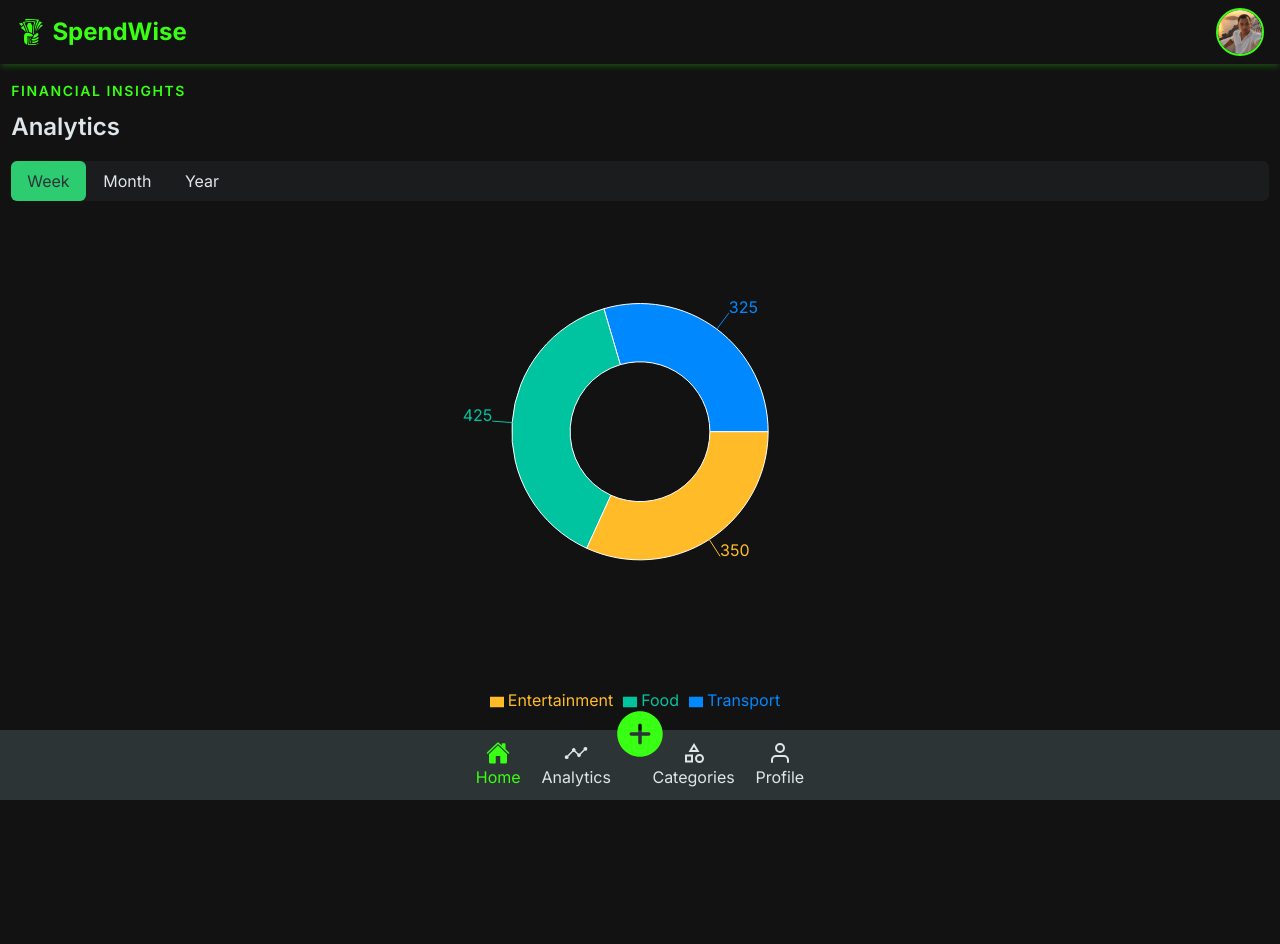
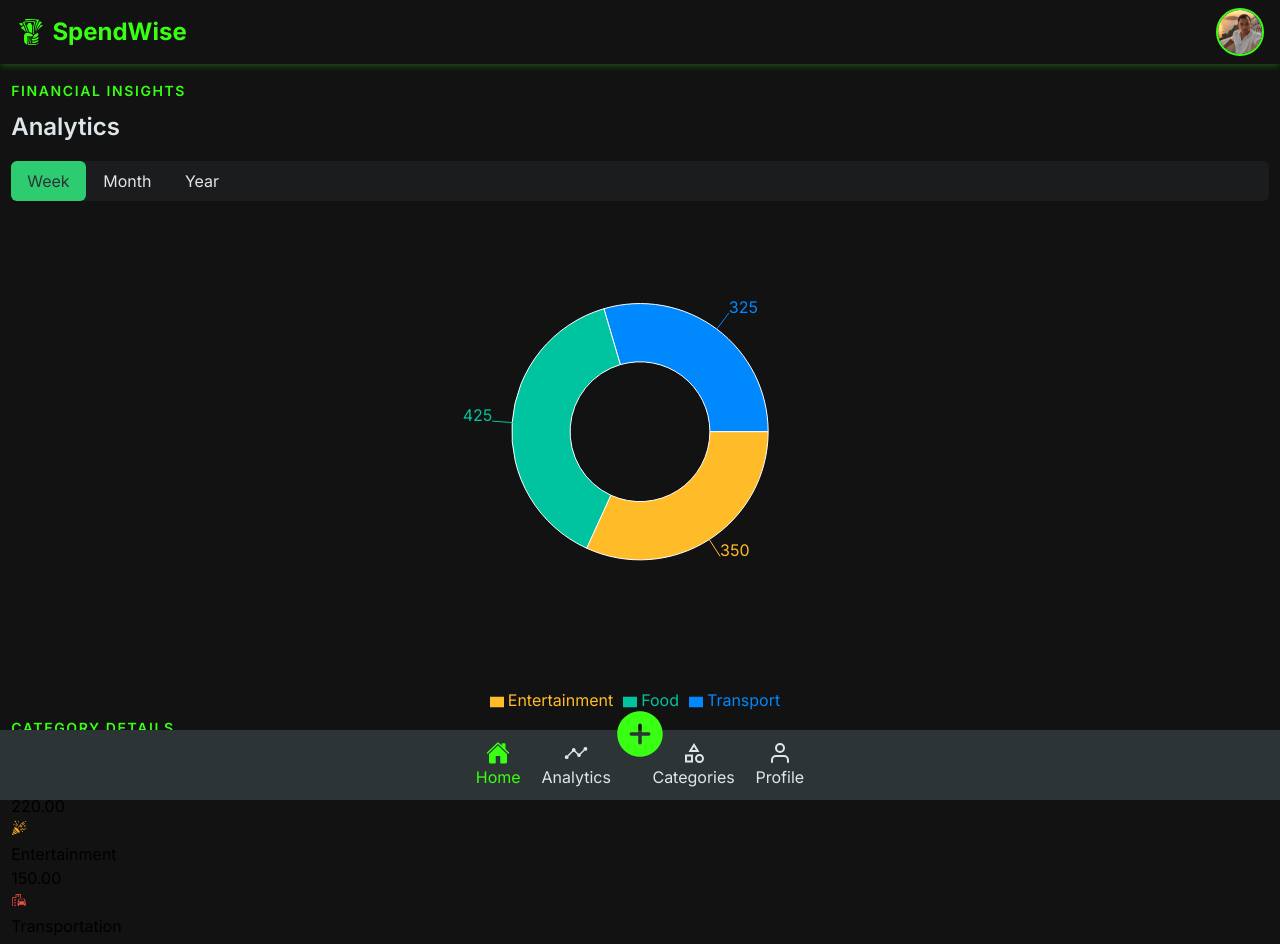
Before and after one commit to Andriamahay11master/SpendWise, a React (Vite) app: page /analytics in a window 1280 px wide. Shown: the top 944 px of the page. Before the commit the page ends 800 px from the top, so only its background shows below. Built offline with nearby package versions, Linux system fonts and the light colour scheme.

Commit message:
init structure category analytics structure

```diff
--- a/src/components/Analytics/Analytics.tsx
+++ b/src/components/Analytics/Analytics.tsx
@@ -1,4 +1,7 @@
-import { useState } from "react";
+import React, { useState } from "react";
+import { GiPartyPopper } from "react-icons/gi";
+import { IoFastFood } from "react-icons/io5";
+import { MdEmojiTransportation } from "react-icons/md";
 import {
   PieChart,
   Pie,
@@ -18,7 +21,32 @@ const Analytics = () => {
     { name: "Entertainment", value: 350 },
   ];
 
+  const categoryData = [
+    {
+      nameCategory: "Food",
+      iconCategory: <IoFastFood />,
+      budgetSpent: 220,
+      budgetMax: 500,
+      color: "#24d0fb",
+    },
+    {
+      nameCategory: "Entertainment",
+      iconCategory: <GiPartyPopper />,
+      budgetSpent: 150,
+      budgetMax: 400,
+      color: "#f5a623",
+    },
+    {
+      nameCategory: "Transportation",
+      iconCategory: <MdEmojiTransportation />,
+      budgetSpent: 100,
+      budgetMax: 250,
+      color: "#f54e42",
+    },
+  ];
+
   const COLORS = ["#0088FE", "#00C49F", "#FFBB28"];
+
   return (
     <div className="main-block page-analytics">
       <h3 className="title-h3">financial insights</h3>
@@ -65,6 +93,28 @@ const Analytics = () => {
           </PieChart>
         </ResponsiveContainer>
       </div>
+      <div className="category-analytics">
+        <h3 className="title-h3">Category details</h3>
+        <div className="category-analytics-list">
+          {categoryData.map((item, index) => {
+            return (
+              <div className="category-analytics-item" key={index}>
+                <div className="category-analytics-item-icon">
+                  {React.cloneElement(item.iconCategory, { color: item.color })}
+                </div>
+                <div className="category-analytics-item-info">
+                  <p className="category-analytics-item-name">
+                    {item.nameCategory}
+                  </p>
+                  <p className="category-analytics-item-budget">
+                    {item.budgetSpent.toFixed(2)}
+                  </p>
+                </div>
+              </div>
+            );
+          })}
+        </div>
+      </div>
     </div>
   );
 };
```
